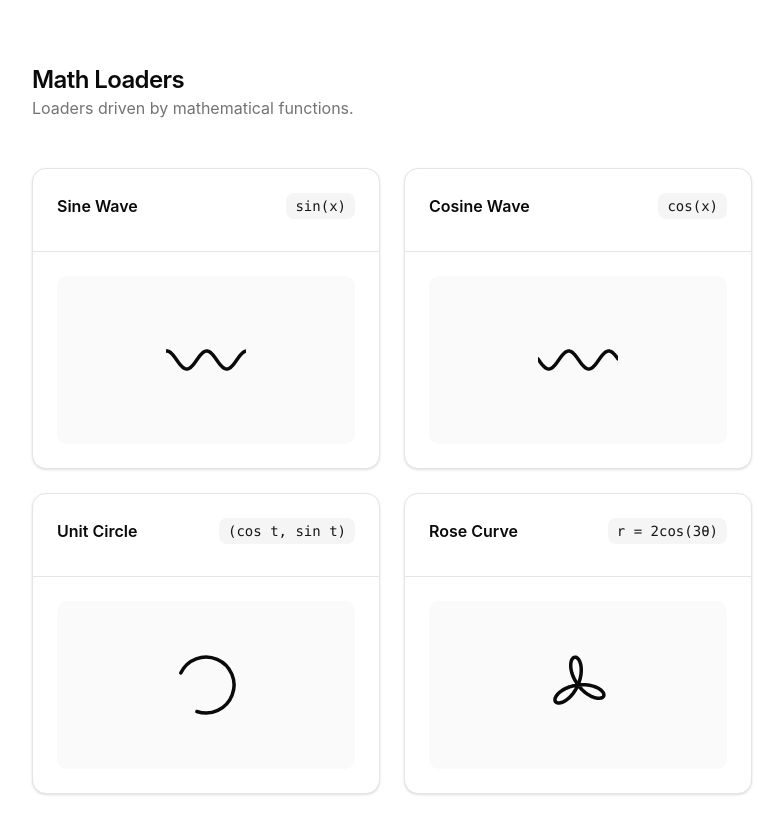
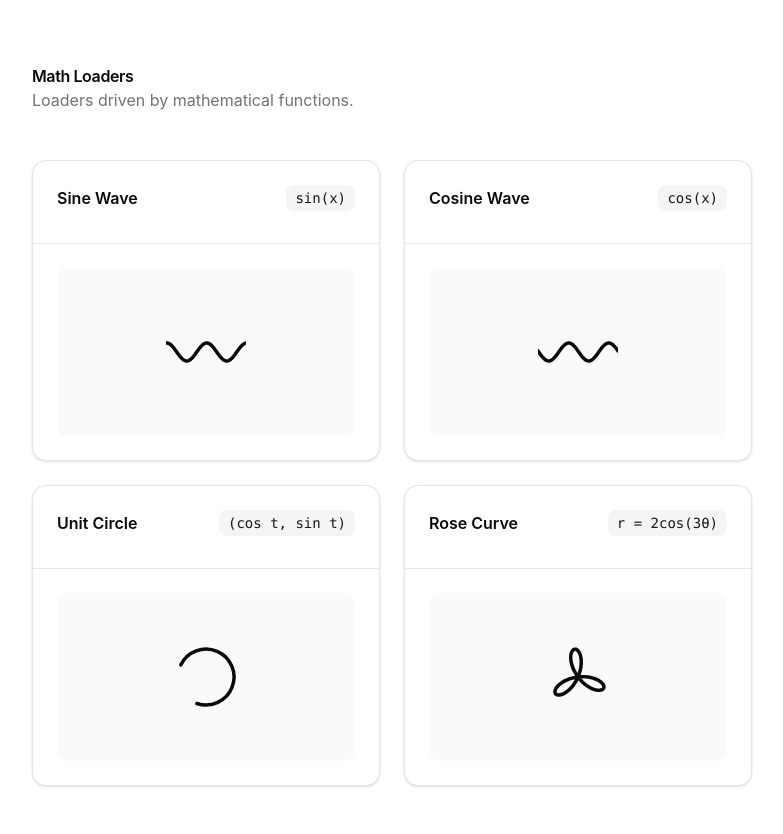
Before and after one commit to mugid/loaders, a React (Vite) app: page / in a window 1280 px wide. Shown: the top 834 px of the page, without its empty margins (248-1031 px from the left). Built offline with nearby package versions, Linux system fonts and the light colour scheme.

Commit message:
feat: add Inter font support and update styles in LoaderGallery

```diff
--- a/package.json
+++ b/package.json
@@ -10,6 +10,7 @@
     "preview": "vite preview"
   },
   "dependencies": {
+    "@fontsource/inter": "^5.2.8",
     "@tailwindcss/vite": "^4.3.0",
     "class-variance-authority": "^0.7.1",
     "clsx": "^2.1.1",
--- a/src/components/loader-gallery.tsx
+++ b/src/components/loader-gallery.tsx
@@ -12,7 +12,7 @@ export function LoaderGallery() {
   return (
     <main className="mx-auto min-h-svh w-full max-w-3xl px-6 py-16">
       <header className="mb-12 text-left">
-        <h1 className="text-2xl font-semibold tracking-tight">
+        <h1 className="text-md font-semibold tracking-tight">
           Math Loaders
         </h1>
         <p className="text-md text-muted-foreground">
--- a/src/index.css
+++ b/src/index.css
@@ -1,5 +1,6 @@
 @import "tailwindcss";
 @import "tw-animate-css";
+@import "@fontsource/inter/index.css";
 
 @custom-variant dark (&:is(.dark *));
 
@@ -73,6 +74,7 @@
 }
 
 @theme inline {
+  --font-sans: "Inter", ui-sans-serif, system-ui, sans-serif;
   --radius-sm: calc(var(--radius) - 4px);
   --radius-md: calc(var(--radius) - 2px);
   --radius-lg: var(--radius);
@@ -115,6 +117,6 @@
     @apply border-border outline-ring/50;
   }
   body {
-    @apply bg-background text-foreground;
+    @apply bg-background font-sans text-foreground;
   }
 }
```
Also changed, not shown: 1 other file (tests, documents, lock files or other folders).
